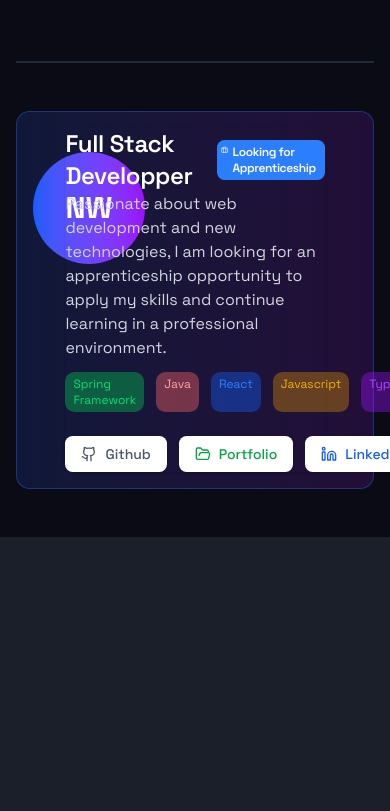
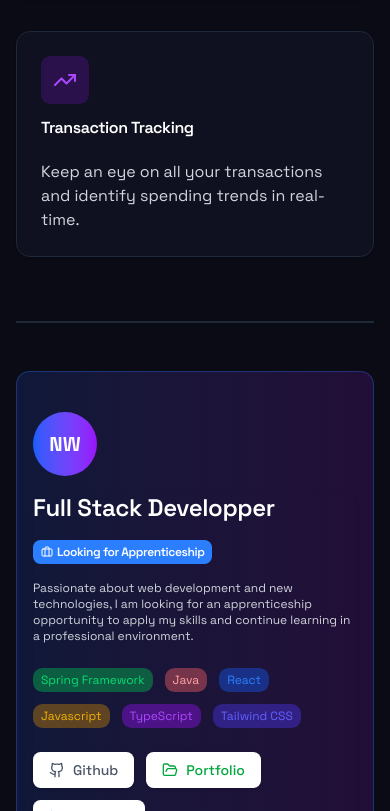
Before and after one commit to nilsw13/BankMasteryCash, a React (Vite) app: page / in a window 390 px wide. Shown: the part 1189-2000 px from the top of the page. Before the commit the page ends 1726 px from the top, so only its background shows below. Built offline with nearby package versions, Linux system fonts and the light colour scheme.

Commit message:
fix responsive

```diff
--- a/src/App.tsx
+++ b/src/App.tsx
@@ -35,7 +35,3 @@
 }
 
 export default App;
-
-//<motion.header className=" w-screen bg-slate-700/20 md:mb-20 pt-6">
-//<HeaderDashboard />
-//</motion.header>
--- a/src/components/dashboard/transactionTable/TransactionTable.tsx
+++ b/src/components/dashboard/transactionTable/TransactionTable.tsx
@@ -6,6 +6,7 @@
 import FilterToggles from "./FilterToggles";
 import { useTransaction } from "@/hooks/use-transactions";
 import AllElementsModale from "@/components/modales/AllElementsModale";
+import AddingModale from "@/components/modales/AddingModale";
 
 export function TransactionTable() {
   const { transactions, activeFilter, filterTransaction, resetFilter } =
@@ -25,7 +26,11 @@
           <CardHeader className="group">
             <CardTitle className="font bold text-md text-blue-300/60 group-hover:text-blue-300 transition-all">
               <div className="flex justify-between">
+                <div className="flex gap-2">
                 <h3>Recent transactions</h3>
+                  <AddingModale variant="transaction"/>
+                </div>
+
                 <div className="">
                   <FilterToggles
                     activeFilter={activeFilter}
--- a/src/components/landing/Hero.tsx
+++ b/src/components/landing/Hero.tsx
@@ -40,7 +40,7 @@
             </div>
             <div className="flex flex-col md:flex-row gap-1 text-pink-300 ">
               <FileText />
-              <a href="">Exercise instructions</a>
+              <a href="https://github.com/Christophe-008/Bank-Mastery-Cash/blob/main/etape.md">Exercise instructions</a>
             </div>
           </motion.div>
 
--- a/src/components/landing/Specs.tsx
+++ b/src/components/landing/Specs.tsx
@@ -8,7 +8,7 @@
       initial={{ opacity: 0, y: 20 }}
       animate={{ opacity: 1, y: 0 }}
       transition={{ delay: 0.7 }}
-      className="grid grid-cols-3 gap-8"
+      className="grid md:grid-cols-3 gap-8"
     >
       <Card className="bg-[#0f1120] border border-gray-800">
         <CardHeader>
--- a/src/components/modales/AddingModale.tsx
+++ b/src/components/modales/AddingModale.tsx
@@ -208,7 +208,7 @@
       <div className="text-sm flex items-center text-white">
         <a href={`${variant === "transaction" ? "#maModale" : "#maModale2"}`}>
           {variant === "transaction" ? (
-            <Button className="p-2 mr-10 w-10 h-10 bg-blue-500/20 hover:bg-blue-500/30 cursor-pointer rounded-full">
+            <Button className="p-2 mr-10 w-6 h-6 bg-blue-500/20 hover:bg-blue-500/30 cursor-pointer rounded-full">
               <PlusIcon className="text-blue-500" />
             </Button>
           ) : (
--- a/src/pages/DashBoard.tsx
+++ b/src/pages/DashBoard.tsx
@@ -13,7 +13,7 @@
           {/* Section Cartes de montants */}
           <div>
             <Link to={"/"}>
-              <div className="relative -top-10 -left-10">
+              <div className="relative text-white -top-6 md:-top-10 md:-left-10">
                 <ArrowLeft />
               </div>
             </Link>
--- a/src/pages/Landing.tsx
+++ b/src/pages/Landing.tsx
@@ -121,19 +121,22 @@
         className="mt-12"
       >
         <div className="w-full bg-gradient-to-r from-blue-900/30 to-purple-900/30 rounded-xl p-4 border border-blue-500/30">
-          <div className="grid grid-cols-10">
-            <div className="w-28 h-28 rounded-full bg-gradient-to-r from-blue-600 to-purple-600 flex items-center justify-center flex-shrink-0 mt-6">
-              <span className="text-3xl font-bold">NW</span>
+          <div className="grid md:grid-cols-10 items-start gap-4">
+
+          <div className="flex justify-start md:justify-start">
+            <div className="md:w-28 md:h-28 w-16 h-16 rounded-full bg-gradient-to-r from-blue-600 to-purple-600 flex items-center justify-center flex-shrink-0 mt-6">
+              <span className="md:text-3xl text-xl font-bold">NW</span>
             </div>
-            <div className="col-span-8 ">
+            </div>
+            <div className="md:col-span-9 ">
               <Card className="bg-transparent border-none">
                 <CardTitle>
-                  <div className="flex align-middle items-center gap-4 ">
+                  <div className="flex flex-col md:flex-row md:items-center gap-4 ">
                     <h3 className="text-white text-2xl">
                       Full Stack Developper
                     </h3>
-                    <div className="flex bg-blue-500 p-1 rounded-md">
-                      <Briefcase className="text-white w-3 h-3 mr-1" />
+                    <div className="flex bg-blue-500 p-1 rounded-md w-fit md:pr-1 md:pl-1 pr-2 pl-2">
+                      <Briefcase className="text-white w-3 h-3 mr-1 self-center" />
                       <p className="text-xs text-white">
                         Looking for Apprenticeship
                       </p>
@@ -141,18 +144,18 @@
                   </div>
                 </CardTitle>
 
-                <p className="text-gray-300">
+                <p className="text-gray-300 text-xs md:text-sm mt-4">
                   {" "}
                   Passionate about web development and new technologies, I am
                   looking for an apprenticeship opportunity to apply my skills
                   and continue learning in a professional environment.
                 </p>
 
-                <div className="flex gap-3 mt-3">
+                <div className="flex flex-wrap gap-3 mt-6">
                   {stacks.map((stack) => stack.name)}
                 </div>
 
-                <div className="flex gap-3 mt-6">
+                <div className="flex flex-wrap md:flex-row gap-3 mt-6">
                   {links.map((l) => (
                     <div key={l.id}>
                       <a href={l.link}>
```
